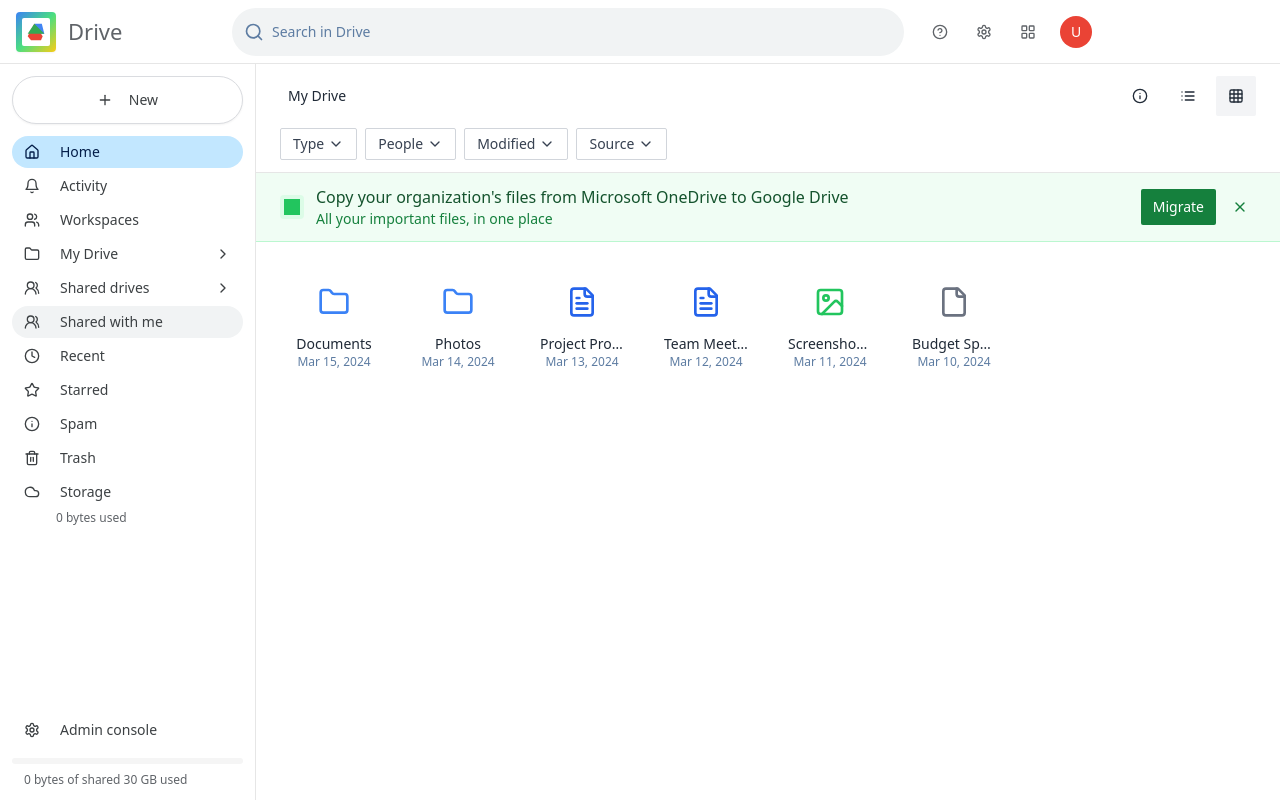
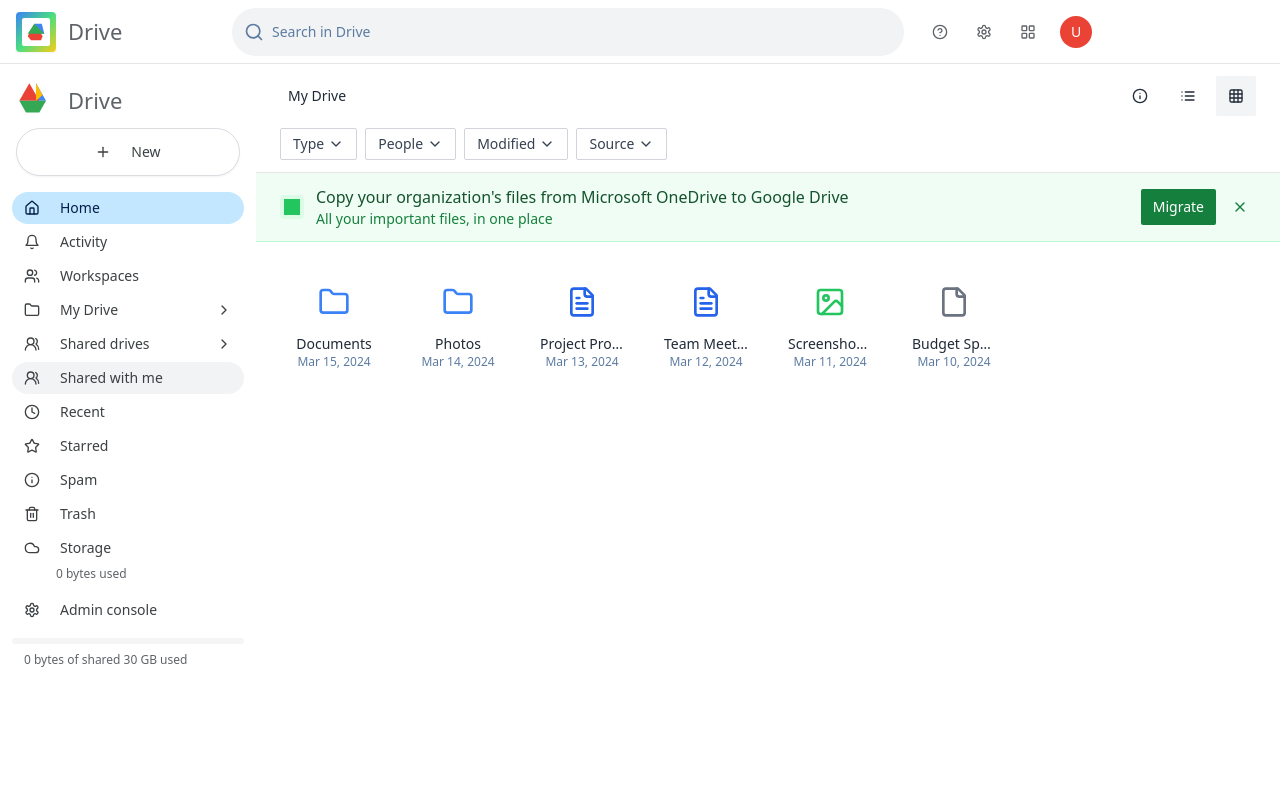
Before and after one commit to maddiedreese/not-drive, a React (Vite) app: page / in a window 1280 px wide. Built offline with nearby package versions, Linux system fonts and the light colour scheme.

Commit message:
Refine sidebar and header

```diff
--- a/src/components/GoogleDriveSidebar.tsx
+++ b/src/components/GoogleDriveSidebar.tsx
@@ -34,16 +34,28 @@ const sidebarItems = [
 
 export function Sidebar() {
   const [collapsed, setCollapsed] = useState(false);
-  const storageUsed = 2.1; // GB
-  const storageTotal = 15; // GB
-  const storagePercentage = (storageUsed / storageTotal) * 100;
 
   return (
-    <div className="w-64 border-r border-border bg-background flex flex-col">
-      <div className="p-3">
+    <div className="w-64 bg-white flex flex-col h-full">
+      {/* Logo */}
+      <div className="p-4 pb-2">
+        <div className="flex items-center gap-3">
+          <div className="w-10 h-10 relative">
+            <svg viewBox="0 0 48 48" className="w-10 h-10">
+              <path fill="#4285f4" d="M24 4l12 21H24z"/>
+              <path fill="#ea4335" d="M4 25l12-21 12 21z"/>
+              <path fill="#34a853" d="M4 25h32l-8 14H12z"/>
+              <path fill="#fbbc04" d="M24 4l8 14-8 7z"/>
+            </svg>
+          </div>
+          <h1 className="text-[22px] text-[#5f6368] font-normal">Drive</h1>
+        </div>
+      </div>
+
+      <div className="px-4 pb-4">
         {/* New Button */}
-        <Button className="w-full h-12 bg-white hover:bg-[#f8f9fa] text-[#3c4043] border border-[#dadce0] rounded-3xl shadow-sm font-medium transition-all duration-200 hover:shadow-md">
-          <Plus className="w-5 h-5 mr-2" />
+        <Button className="w-full h-12 bg-white hover:bg-[#fafbfd] text-[#3c4043] border border-[#dadce0] rounded-3xl shadow-sm font-medium transition-all duration-200 hover:shadow-md hover:border-[#d2e3fc] hover:bg-[#f8f9fa]">
+          <Plus className="w-5 h-5 mr-3" />
           New
         </Button>
       </div>
```
